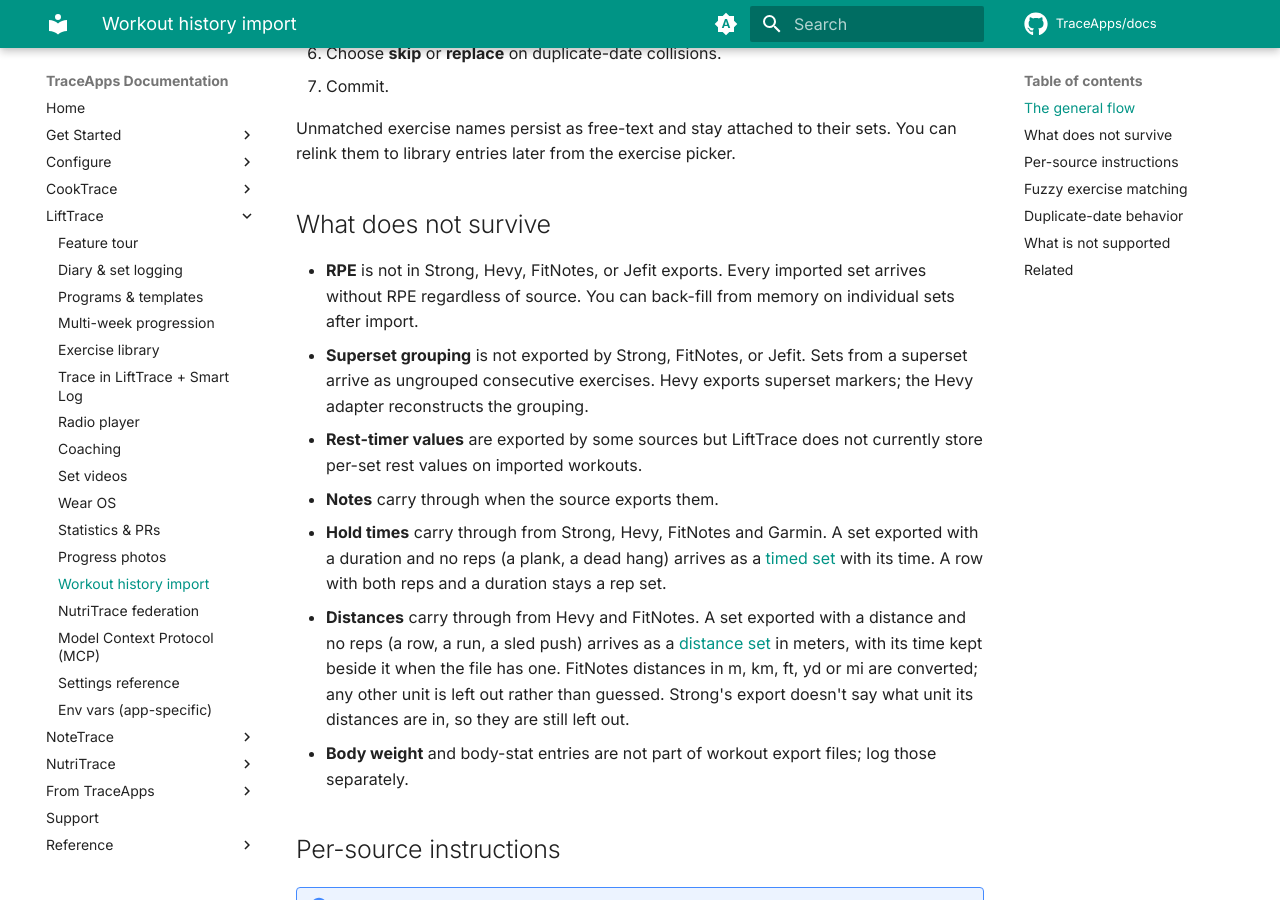
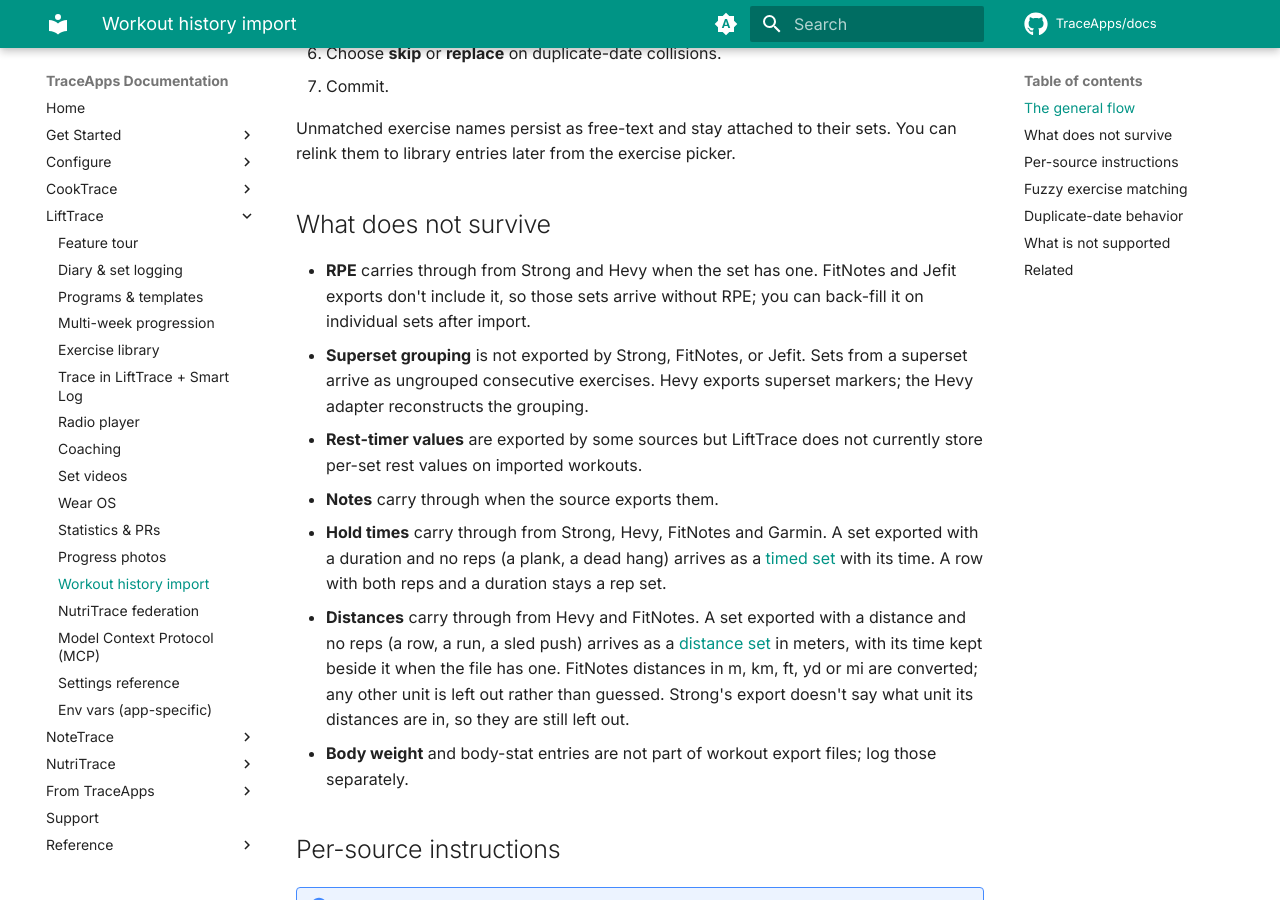
Before and after one commit to TraceApps/docs, an MkDocs documentation site: the page built from docs/lifttrace/import.md, in a window 1280 px wide and 900 px high, scrolled down 526 px. Built offline with MkDocs 1.6.1 and Material for MkDocs 9.7.7, drawn with Linux system fonts in a browser that asks for light colours; comment, search, counter and statistics services are not loaded.

Commit message:
LiftTrace import: Strong's iPhone and Android files, RPE from Strong and Hevy (lifttrace#151)

```diff
--- a/docs/lifttrace/import.md
+++ b/docs/lifttrace/import.md
@@ -16,7 +16,7 @@ Unmatched exercise names persist as free-text and stay attached to their sets. Y
 
 ## What does not survive
 
-- **RPE** is not in Strong, Hevy, FitNotes, or Jefit exports. Every imported set arrives without RPE regardless of source. You can back-fill from memory on individual sets after import.
+- **RPE** carries through from Strong and Hevy when the set has one. FitNotes and Jefit exports don't include it, so those sets arrive without RPE; you can back-fill it on individual sets after import.
 - **Superset grouping** is not exported by Strong, FitNotes, or Jefit. Sets from a superset arrive as ungrouped consecutive exercises. Hevy exports superset markers; the Hevy adapter reconstructs the grouping.
 - **Rest-timer values** are exported by some sources but LiftTrace does not currently store per-set rest values on imported workouts.
 - **Notes** carry through when the source exports them.
@@ -40,7 +40,7 @@ Unmatched exercise names persist as free-text and stay attached to their sets. Y
     3. Upload the `.csv` file.
     4. Review the preview and commit.
 
-    Notes: Strong does not export supersets or RPE. Rest values are exported but not persisted.
+    Notes: the iPhone and Android exports both work (the iPhone file separates columns with commas, the Android file with semicolons). The iPhone file doesn't say whether weights are kg or lb, so they are read in your LiftTrace weight unit; set it to match Strong before importing. Strong does not export supersets. Rest values are exported but not persisted.
 
 ??? details "Hevy (iOS / Android)"
     **Export from Hevy**
```
